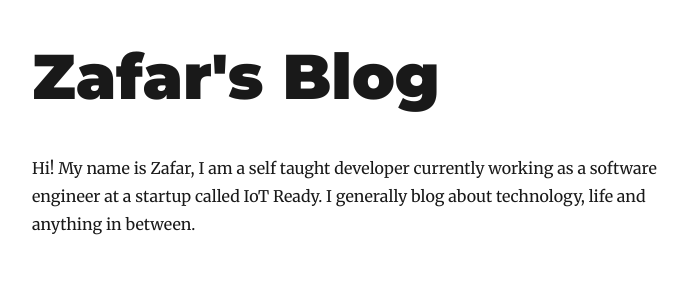
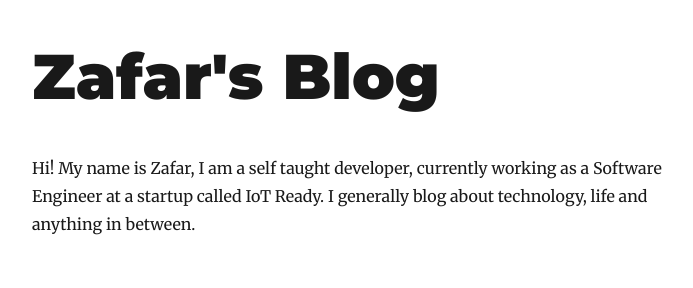
Before and after one commit to mdaz78/blog, a Gatsby site: page / in a window 1280 px wide. Shown: the top 288 px of the page, 293-986 px from the left. Built offline with nearby package versions, Linux system fonts and the light colour scheme; Gatsby itself is replaced by a stand-in of ours; some packages are replaced by stand-ins of ours.

Commit message:
Update About Me and fix punctuation mistakes.

```diff
--- a/src/components/bio.js
+++ b/src/components/bio.js
@@ -49,8 +49,8 @@ const Bio = () => {
         </a>
       </p> */}
       <p>
-        Hi! My name is Zafar, I am a self taught developer currently working as
-        a software engineer at a startup called IoT Ready. I generally blog
+        Hi! My name is Zafar, I am a self taught developer, currently working as
+        a Software Engineer at a startup called IoT Ready. I generally blog
         about technology, life and anything in between.
       </p>
     </div>
```
